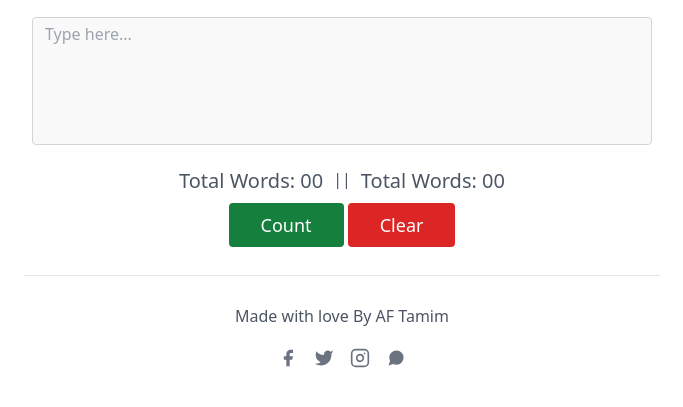
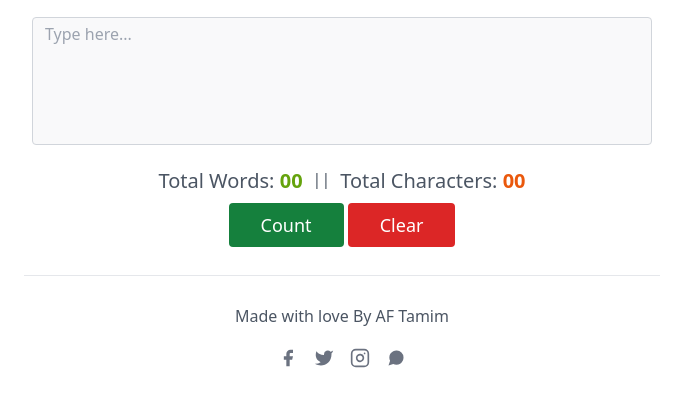
Before and after one commit to itamim345/JS-Word-Counter, a plain HTML site: page index.html in a window 1280 px wide. Shown: the part 105-512 px from the top of the page, without its empty margins (298-981 px from the left). Drawn offline with nearby package versions, Linux system fonts and the light colour scheme.

Commit message:
Modified HTML

```diff
--- a/index.html
+++ b/index.html
@@ -24,9 +24,9 @@
               </div>
               <div class="p-2 w-full text-center">
                 <div class="flex justify-center gap-x-2.5">
-                    <h3 class="text-xl">Total Words: <span id="result">00</span></h3>
+                    <h3 class="text-xl">Total Words: <span id="word-result" class="text-lime-600 font-semibold">00</span></h3>
                     ||
-                    <h3 class="text-xl">Total Words: <span id="result">00</span></h3>
+                    <h3 class="text-xl">Total Characters: <span id="char-result" class="text-orange-600 font-semibold">00</span></h3>
                 </div>
                 <button class="text-white bg-green-700 border-0 py-2 my-2 px-8 inline-block focus:outline-none hover:bg-green-600 rounded text-lg" id="count-btn">Count</button>
                 <button class="text-white bg-red-600 border-0 py-2 px-8 my-2 inline-block focus:outline-none hover:bg-red-500 rounded text-lg" id="clear-btn">Clear</button>
```
